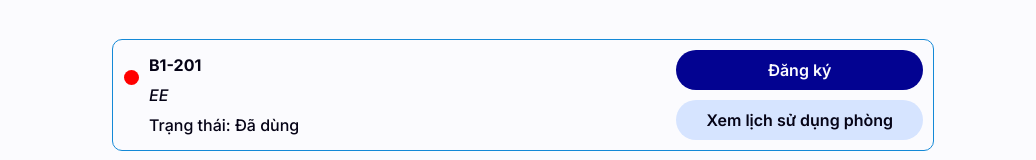
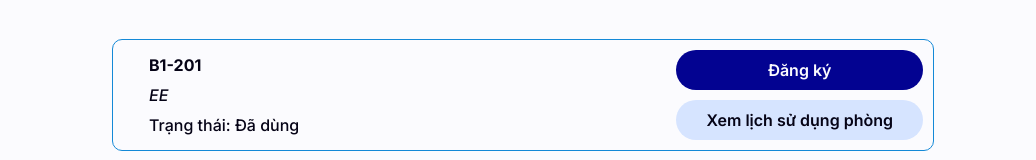
Before and after one commit to CuongChuck/ROMS-G1-CC01-ASE, a React (Vite) app in the folder frontend/: page /rooms in a window 1280 px wide. Shown: the part 233-393 px from the top of the page, without its empty margins (117-1153 px from the left). Built offline with nearby package versions, Linux system fonts and the light colour scheme; some icons are missing.

Commit message:
Remove state info

```diff
--- a/frontend/src/components/RoomInfo/RoomInfo.css
+++ b/frontend/src/components/RoomInfo/RoomInfo.css
@@ -19,14 +19,6 @@
             display: flex;
             flex-direction: column;
             align-items: center;
-
-            .state {
-                height: 15px;
-                width: 15px;
-                border-radius: 50%;
-                display: inline-block;
-                margin-bottom: 20px;
-            }
         }
 
         .info {
```
